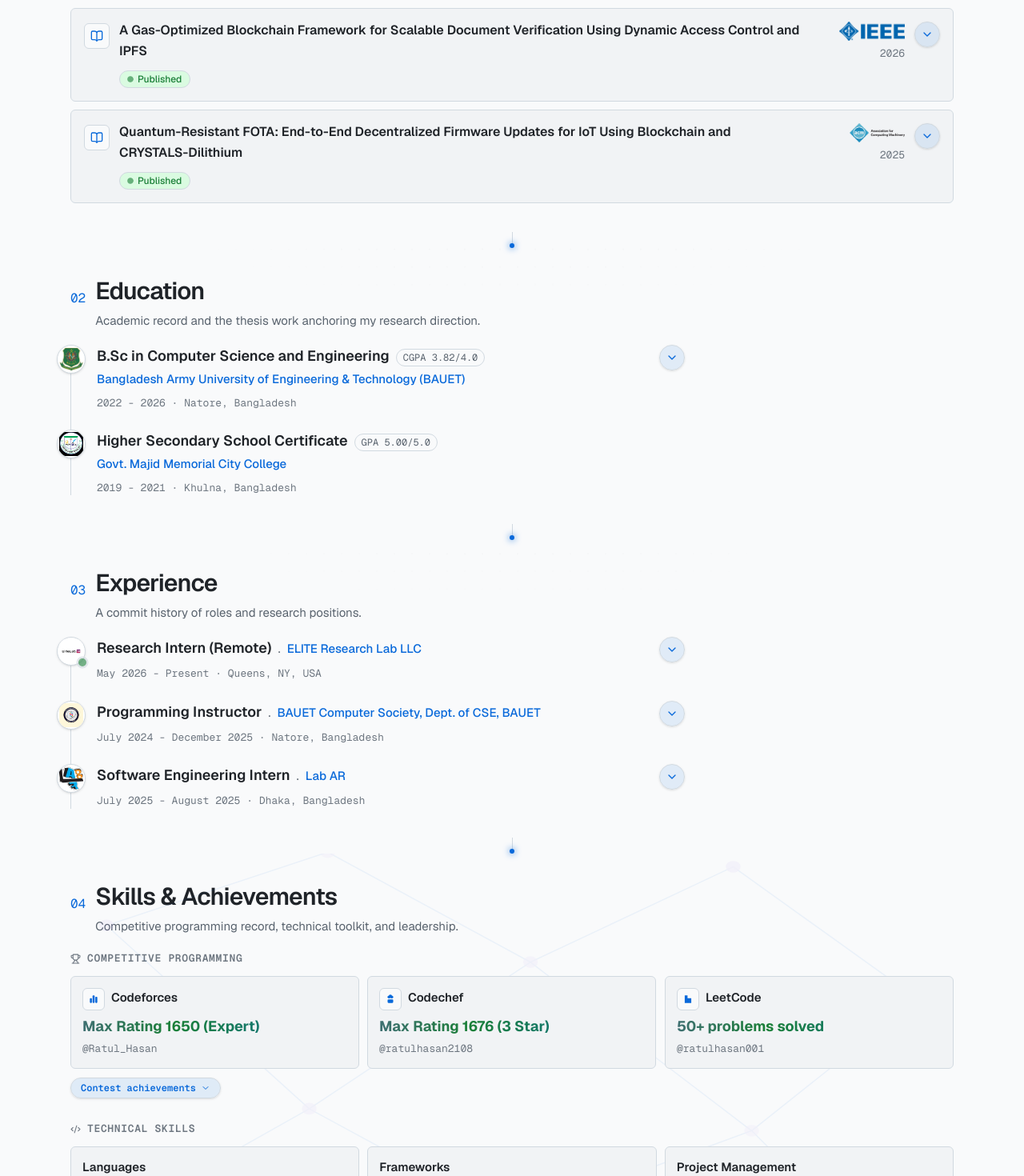
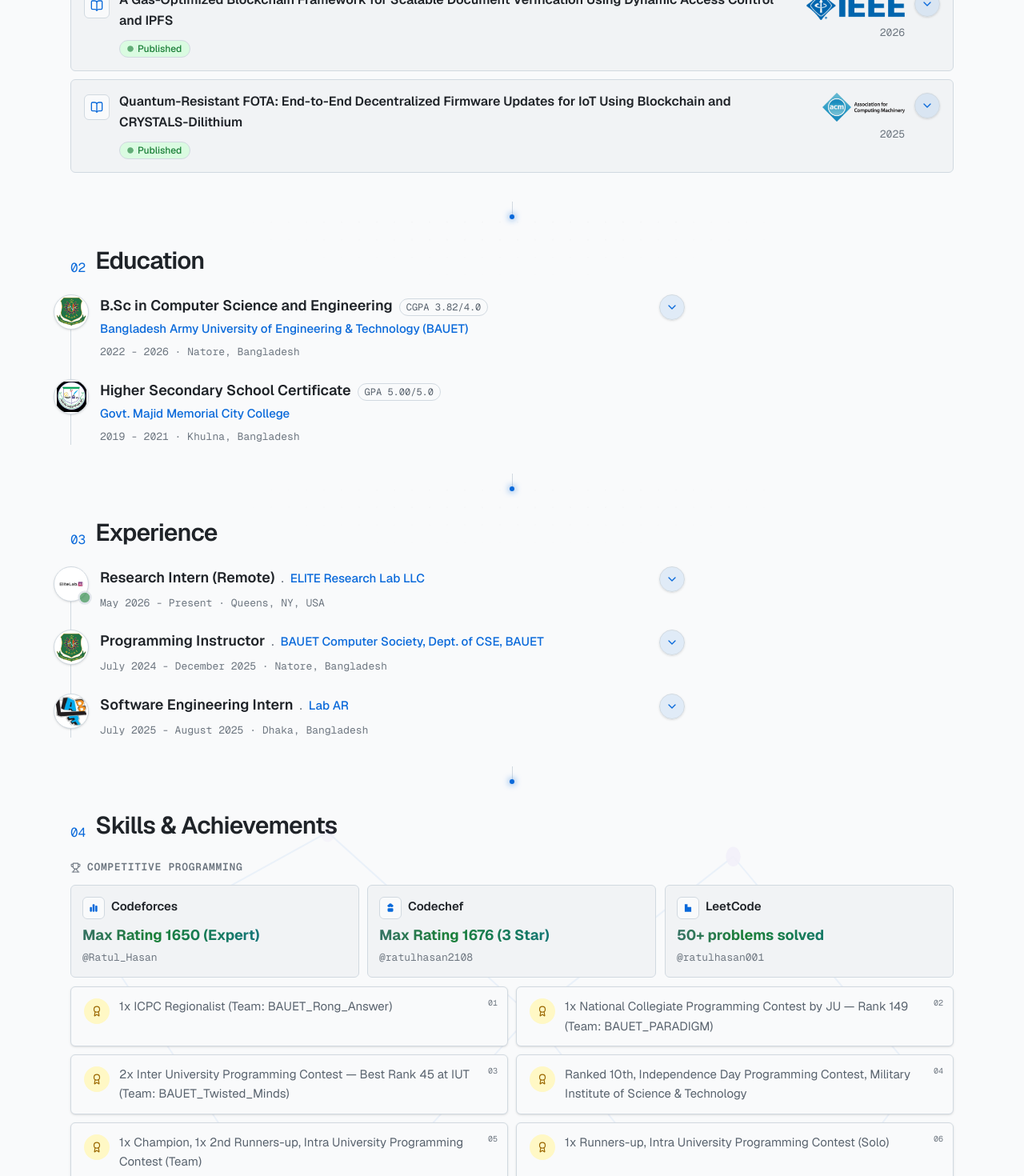
Before and after one commit to ratulhasan001/portfolio, a Next.js app: page / in a window 1280 px wide. Shown: the part 1160-2630 px from the top of the page at 80% size. Built offline with nearby package versions, Linux system fonts and the light colour scheme.

Commit message:
fixed unncessary collapse

```diff
--- a/src/components/disclosure.tsx
+++ b/src/components/disclosure.tsx
@@ -16,17 +16,13 @@ import { ChevronDown } from "lucide-react";
  */
 export function Disclosure({
   summary,
-  label,
-  openLabel,
   title = "Show details",
   children,
   className = "",
 }: {
   /** Headline row rendered to the left of the chevron. */
   summary?: React.ReactNode;
-  label?: string;
-  openLabel?: string;
-  /** Tooltip / screen-reader name for the icon-only trigger. */
+  /** Tooltip / screen-reader name for the trigger. */
   title?: string;
   children: React.ReactNode;
   className?: string;
@@ -47,7 +43,7 @@ export function Disclosure({
       transition={{ duration: 0.2, ease: "easeOut" }}
       className="flex"
     >
-      <ChevronDown size={label ? 12 : 16} />
+      <ChevronDown size={16} />
     </motion.span>
   );
 
@@ -77,17 +73,6 @@ export function Disclosure({
           <div className="min-w-0 flex-1">{summary}</div>
           {iconButton}
         </div>
-      ) : label ? (
-        <button
-          type="button"
-          aria-expanded={open}
-          aria-controls={panelId}
-          onClick={toggle}
-          className="mono inline-flex items-center gap-1.5 rounded-full border border-accent/35 bg-accent/10 px-3 py-1 text-xs font-semibold text-accent shadow-sm transition-colors hover:border-accent hover:bg-accent hover:text-white"
-        >
-          {open ? openLabel ?? "Less" : label}
-          {chevron}
-        </button>
       ) : (
         iconButton
       )}
--- a/src/components/education-section.tsx
+++ b/src/components/education-section.tsx
@@ -48,13 +48,9 @@ export function EducationSection() {
         <div className="bg-dot-grid pointer-events-none absolute inset-0 opacity-40 [mask-image:radial-gradient(ellipse_60%_50%_at_50%_0%,#000_10%,transparent_70%)]" />
       </ParallaxLayer>
 
-      <SectionTitle
-        index="02"
-        title="Education"
-        subtitle="Academic record and the thesis work anchoring my research direction."
-      />
+      <SectionTitle index="02" title="Education" />
 
-      <ol className="relative max-w-3xl border-l border-border-default pl-8">
+      <ol className="relative max-w-3xl border-l border-border-default pl-9">
         {education.map((edu, i) => (
           <motion.li
             key={edu.school}
--- a/src/components/experience-section.tsx
+++ b/src/components/experience-section.tsx
@@ -19,13 +19,9 @@ export function ExperienceSection() {
         <div className="bg-dot-grid pointer-events-none absolute inset-0 opacity-40 [mask-image:radial-gradient(ellipse_60%_50%_at_50%_0%,#000_10%,transparent_70%)]" />
       </ParallaxLayer>
 
-      <SectionTitle
-        index="03"
-        title="Experience"
-        subtitle="A commit history of roles and research positions."
-      />
+      <SectionTitle index="03" title="Experience" />
 
-      <ol className="relative max-w-3xl border-l border-border-default pl-8">
+      <ol className="relative max-w-3xl border-l border-border-default pl-9">
         {experience.map((exp, i) => (
           <motion.li
             key={exp.org}
--- a/src/components/fade-in.tsx
+++ b/src/components/fade-in.tsx
@@ -30,19 +30,16 @@ export function StaggerGroup({
   children,
   className,
   stagger = 0.08,
-  margin = "-60px",
 }: {
   children: React.ReactNode;
   className?: string;
   stagger?: number;
-  /** Loosen this for groups that mount inside a collapsible panel. */
-  margin?: string;
 }) {
   return (
     <motion.div
       initial="hidden"
       whileInView="show"
-      viewport={{ once: true, margin }}
+      viewport={{ once: true, margin: "-60px" }}
       variants={{
         hidden: {},
         show: { transition: { staggerChildren: stagger } },
--- a/src/components/projects-section.tsx
+++ b/src/components/projects-section.tsx
@@ -19,11 +19,7 @@ export function ProjectsSection() {
         <div className="bg-dot-grid pointer-events-none absolute inset-0 opacity-40 [mask-image:radial-gradient(ellipse_60%_50%_at_50%_0%,#000_10%,transparent_70%)]" />
       </ParallaxLayer>
 
-      <SectionTitle
-        index="05"
-        title="Pinned Projects"
-        subtitle="Applied systems work — blockchain, decentralized infrastructure, and full-stack platforms."
-      />
+      <SectionTitle index="05" title="Pinned Projects" />
 
       <StaggerGroup className="grid gap-2.5 sm:grid-cols-2">
         {projects.map((project) => (
--- a/src/components/research-section.tsx
+++ b/src/components/research-section.tsx
@@ -64,13 +64,13 @@ function PublicationCard({ pub }: { pub: Publication }) {
               {mark && (
                 <span
                   title={pub.digitalLibrary}
-                  className="relative flex h-6 w-28 items-center justify-end"
+                  className="relative flex h-9 w-32 items-center justify-end"
                 >
                   <Image
                     src={mark.src}
                     alt={pub.digitalLibrary ?? "Publisher"}
                     fill
-                    sizes="112px"
+                    sizes="128px"
                     className={`object-contain object-right ${
                       mark.whitenOnDark ? "dark:brightness-0 dark:invert" : ""
                     }`}
@@ -149,11 +149,7 @@ export function ResearchSection() {
         <div className="bg-dot-grid pointer-events-none absolute inset-0 opacity-40 [mask-image:radial-gradient(ellipse_60%_50%_at_50%_0%,#000_10%,transparent_70%)]" />
       </ParallaxLayer>
 
-      <SectionTitle
-        index="01"
-        title="Research & Publications"
-        subtitle="Peer-reviewed research spanning artificial intelligence, healthcare AI, computer vision, blockchain security, and trustworthy intelligent systems."
-      />
+      <SectionTitle index="01" title="Research & Publications" />
 
       <div className="space-y-6">
         <PublicationGroup
--- a/src/components/skills-section.tsx
+++ b/src/components/skills-section.tsx
@@ -36,7 +36,6 @@ import { ParallaxLayer } from "./parallax-layer";
 import { TiltLink } from "./tilt-card";
 import { PopWords, PopIn } from "./pop-in";
 import { CodeforcesIcon, CodechefIcon, LeetcodeIcon } from "./brand-icons";
-import { Disclosure } from "./disclosure";
 
 const judgeIcons: Record<string, React.ComponentType<{ size?: number; className?: string }>> = {
   Codeforces: CodeforcesIcon,
@@ -73,11 +72,7 @@ export function SkillsSection() {
       <ParallaxLayer speed={45}>
         <NeuralBackground />
       </ParallaxLayer>
-      <SectionTitle
-        index="04"
-        title="Skills & Achievements"
-        subtitle="Competitive programming record, technical toolkit, and leadership."
-      />
+      <SectionTitle index="04" title="Skills & Achievements" />
 
       <div className="mb-7">
         <PopIn inView>
@@ -127,12 +122,7 @@ export function SkillsSection() {
           })}
         </div>
 
-        <Disclosure
-          label="Contest achievements"
-          openLabel="Hide achievements"
-          className="mt-3"
-        >
-        <StaggerGroup margin="0px" className="grid gap-2.5 sm:grid-cols-2">
+        <StaggerGroup className="mt-3 grid gap-2.5 sm:grid-cols-2">
           {achievements.map((a, i) => (
             <motion.div
               key={a}
@@ -161,7 +151,6 @@ export function SkillsSection() {
             </motion.div>
           ))}
         </StaggerGroup>
-        </Disclosure>
       </div>
 
       <div className="mb-7">
@@ -210,8 +199,7 @@ export function SkillsSection() {
             Leadership &amp; Volunteering
           </h3>
         </PopIn>
-        <Disclosure label="Roles" openLabel="Hide roles" className="mt-1">
-        <StaggerGroup margin="0px" className="grid gap-2.5 sm:grid-cols-2">
+        <StaggerGroup className="grid gap-2.5 sm:grid-cols-2">
           {leadership.map((entry) =>
             entry.roles.length > 1 ? (
               <motion.div
@@ -300,7 +288,6 @@ export function SkillsSection() {
             )
           )}
         </StaggerGroup>
-        </Disclosure>
       </div>
     </section>
   );
--- a/src/components/timeline-logo.tsx
+++ b/src/components/timeline-logo.tsx
@@ -26,21 +26,21 @@ export function TimelineLogo({
       whileInView={{ scale: 1 }}
       viewport={{ once: true }}
       transition={{ delay, type: "spring" }}
-      className="absolute -left-[18px]"
+      className="absolute -left-[22px]"
     >
       {src ? (
-        <span className="relative flex h-9 w-9 items-center justify-center overflow-hidden rounded-full border border-border-default bg-canvas-overlay shadow-sm">
+        <span className="relative flex h-11 w-11 items-center justify-center overflow-hidden rounded-full border border-border-default bg-canvas-overlay shadow-sm">
           <Image
             src={src}
             alt={alt}
             fill
-            sizes="36px"
+            sizes="44px"
             className="object-contain p-0.5"
           />
         </span>
       ) : (
         <span
-          className={`flex h-9 w-9 items-center justify-center rounded-full border border-border-default ${
+          className={`flex h-11 w-11 items-center justify-center rounded-full border border-border-default ${
             current ? "bg-success text-canvas" : "bg-accent text-canvas"
           }`}
         >
@@ -51,7 +51,7 @@ export function TimelineLogo({
         <motion.span
           animate={{ scale: [1, 1.25, 1], opacity: [1, 0.6, 1] }}
           transition={{ duration: 1.8, repeat: Infinity, ease: "easeInOut" }}
-          className="absolute -bottom-0.5 -right-0.5 h-3 w-3 rounded-full border-2 border-canvas bg-success"
+          className="absolute -bottom-0.5 -right-0.5 h-3.5 w-3.5 rounded-full border-2 border-canvas bg-success"
         />
       )}
     </motion.span>
--- a/src/lib/data.ts
+++ b/src/lib/data.ts
@@ -59,7 +59,7 @@ export const experience: Experience[] = [
       "Mentored students in programming fundamentals and competitive programming techniques to strengthen analytical and coding skills.",
     ],
     tags: ["C", "Competitive Programming", "Teaching"],
-    logo: "/logo/societylogo.png",
+    logo: "/logo/bsc.png",
   },
   {
     org: "Lab AR",
```
Also changed, not shown: public/logo/societylogo.png (deleted).
